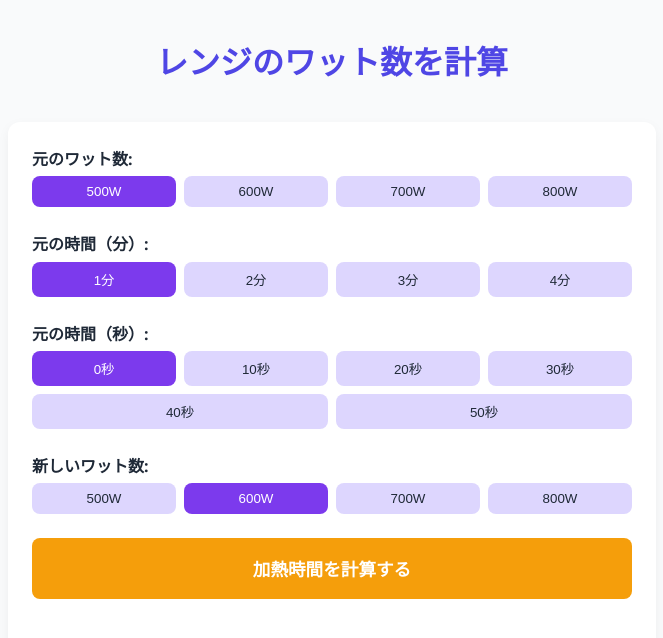
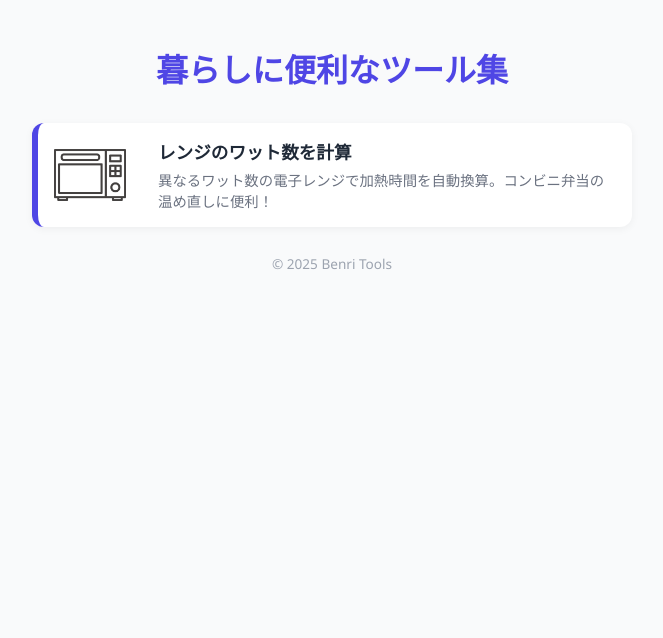
Before and after one commit to benri-tools/benri_tool, a plain HTML site: page index.html in a window 1280 px wide. Shown: the whole page, without its empty margins (308-971 px from the left). Drawn offline with Linux system fonts and the light colour scheme.

Commit message:
Update index.html

```diff
--- a/index.html
+++ b/index.html
@@ -2,171 +2,95 @@
 <html lang="ja">
 <head>
   <meta charset="UTF-8">
-  <title>電子レンジのワット数換算ツール｜加熱時間を自動で計算</title>
-  <meta name="description" content="500W・600W・700W・800Wの電子レンジワット数に対応。元の加熱時間を入力すると、ワット数を変えたときの時間を自動換算。コンビニ弁当を家庭で温めるときに便利なツールです。">
-  <meta name="keywords" content="電子レンジ, 加熱時間, ワット数, 換算ツール, 時間計算, コンビニ弁当, 家庭用レンジ, 生活便利ツール, 自動計算, 時間換算">
-  <meta property="og:title" content="電子レンジのワット数換算ツール｜加熱時間を自動で計算">
-  <meta property="og:description" content="ワット数を変更しても最適な加熱時間が分かる！便利な自動換算ツール。コンビニ弁当の温め直しにも便利。">
+  <meta name="viewport" content="width=device-width, initial-scale=1.0">
+  <title>暮らしに便利なツール集｜Benri Tools</title>
+  <meta name="description" content="電子レンジのワット数計算や生活に役立つ無料Webツールを紹介。日常生活のちょっとした不便を解消するシンプルで使いやすい便利ツール集。">
+  <meta name="keywords" content="電子レンジ, レンジ, 加熱時間, ワット数, 計算, コンビニ弁当, 便利ツール, 無料ツール, 時間換算, 家事, 節約, 生活効率化">
+  <meta property="og:title" content="暮らしに便利なツール集｜Benri Tools">
+  <meta property="og:description" content="電子レンジのワット数換算や日常に便利な無料Webツール集。生活をちょっと楽に、楽しくするための実用ツールを提供します。">
   <meta property="og:image" content="https://benri-tools.github.io/benri_tool/assets/ogp.jpg">
-  <meta property="og:url" content="https://benri-tools.github.io/benri_tool/microwavecalculation/index.html">
+  <meta property="og:url" content="https://benri-tools.github.io/benri_tool/index.html">
   <meta name="twitter:card" content="summary_large_image">
-  <link rel="canonical" href="https://benri-tools.github.io/benri_tool/microwavecalculation/index.html">
-  <meta name="viewport" content="width=device-width, initial-scale=1.0, maximum-scale=1.0, user-scalable=no">
+  <link rel="canonical" href="https://benri-tools.github.io/benri_tool/index.html">
   <style>
-    /* 必要に応じてCSS全体を入れる場所 */
     body {
       font-family: 'Segoe UI', sans-serif;
       background-color: #f9fafb;
       color: #1f2937;
-      padding: 1em;
       margin: 0;
+      padding: 1.5em;
     }
     h1 {
+      color: #4f46e5;
       text-align: center;
-      color: #4f46e5;
-      margin-bottom: 1.2em;
+      margin-bottom: 1em;
     }
-    .tool-box {
+    .tool-list {
+      display: flex;
+      flex-direction: column;
+      gap: 1em;
       max-width: 600px;
       margin: 0 auto;
+    }
+    .tool-item {
+      display: flex;
+      align-items: center;
       background: white;
       border-radius: 12px;
-      padding: 1.5em;
-      box-shadow: 0 4px 12px rgba(0,0,0,0.05);
+      padding: 1em;
+      box-shadow: 0 2px 8px rgba(0,0,0,0.05);
+      border-left: 6px solid #4f46e5;
+      transition: transform 0.2s ease;
     }
-    .group-box {
-      margin-bottom: 1.5em;
+    .tool-item:hover {
+      transform: translateY(-2px);
     }
-    label {
+    .tool-icon {
+      font-size: 2em;
+      margin-right: 1em;
+      color: #4f46e5;
+      display: flex;
+      align-items: center;
+    }
+    .tool-icon img {
+      width: 72px;
+      height: auto;
+    }
+    .tool-info {
+      text-decoration: none;
+    }
+    .tool-info div {
+      font-size: 1.1em;
       font-weight: bold;
-      margin-bottom: 0.4em;
-      display: block;
-    }
-    .button-group {
-      display: flex;
-      flex-wrap: wrap;
-      gap: 0.5em;
-    }
-    .button-group button {
-      flex: 1 1 22%;
-      padding: 0.6em 0;
-      border: none;
-      border-radius: 8px;
-      font-weight: 500;
-      cursor: pointer;
-      background-color: #ddd6fe;
       color: #1f2937;
     }
-    .button-group button.active {
-      background-color: #7c3aed;
-      color: #fff;
+    .tool-info p {
+      margin: 0.3em 0 0;
+      font-size: 0.9em;
+      color: #6b7280;
     }
-    .convert-btn {
-      width: 100%;
-      padding: 1em;
-      background-color: #f59e0b;
-      color: white;
-      border: none;
-      border-radius: 8px;
-      font-size: 1.1em;
-      font-weight: bold;
-      cursor: pointer;
-    }
-    #result {
+    footer {
       text-align: center;
-      margin-top: 1.5em;
-      font-size: 1.8em;
-      color: #7c3aed;
+      margin-top: 2em;
+      font-size: 0.85em;
+      color: #9ca3af;
     }
   </style>
 </head>
 <body>
-  <h1>レンジのワット数を計算</h1>
-  <div class="tool-box">
-    <div class="group-box">
-      <label>元のワット数:</label>
-      <div class="button-group" id="fromWattButtons">
-        <button onclick="setWatt('from', 500)">500W</button>
-        <button onclick="setWatt('from', 600)">600W</button>
-        <button onclick="setWatt('from', 700)">700W</button>
-        <button onclick="setWatt('from', 800)">800W</button>
+  <h1>暮らしに便利なツール集</h1>
+  <div class="tool-list">
+    <a href="https://benri-tools.github.io/benri_tool/microwavecalculation/index.html" class="tool-item" style="text-decoration: none;">
+      <div class="tool-icon"><img src="https://benri-tools.github.io/benri_tool/assets/icons/microwave.png" alt="電子レンジのアイコン"></div>
+      <div class="tool-info">
+        <div>レンジのワット数を計算</div>
+        <p>異なるワット数の電子レンジで加熱時間を自動換算。コンビニ弁当の温め直しに便利！</p>
       </div>
-    </div>
-    <div class="group-box">
-      <label>元の時間（分）:</label>
-      <div class="button-group" id="minuteButtons">
-        <button onclick="setTime('min', 1)">1分</button>
-        <button onclick="setTime('min', 2)">2分</button>
-        <button onclick="setTime('min', 3)">3分</button>
-        <button onclick="setTime('min', 4)">4分</button>
-      </div>
-    </div>
-    <div class="group-box">
-      <label>元の時間（秒）:</label>
-      <div class="button-group" id="secondButtons">
-        <button onclick="setTime('sec', 0)">0秒</button>
-        <button onclick="setTime('sec', 10)">10秒</button>
-        <button onclick="setTime('sec', 20)">20秒</button>
-        <button onclick="setTime('sec', 30)">30秒</button>
-        <button onclick="setTime('sec', 40)">40秒</button>
-        <button onclick="setTime('sec', 50)">50秒</button>
-      </div>
-    </div>
-    <div class="group-box">
-      <label>新しいワット数:</label>
-      <div class="button-group" id="toWattButtons">
-        <button onclick="setWatt('to', 500)">500W</button>
-        <button onclick="setWatt('to', 600)">600W</button>
-        <button onclick="setWatt('to', 700)">700W</button>
-        <button onclick="setWatt('to', 800)">800W</button>
-      </div>
-    </div>
-    <button class="convert-btn" onclick="convertTime()">加熱時間を計算する</button>
-    <div id="result"></div>
+    </a>
+    <!-- 今後ツールを追加する場合は以下に追加 -->
   </div>
-
-  <script>
-    let fromWatt = 500;
-    let toWatt = 600;
-    let selectedMinutes = 1;
-    let selectedSeconds = 0;
-
-    function setWatt(type, value) {
-      if (type === 'from') fromWatt = value;
-      else toWatt = value;
-      updateActive();
-    }
-
-    function setTime(type, value) {
-      if (type === 'min') selectedMinutes = value;
-      else selectedSeconds = value;
-      updateActive();
-    }
-
-    function updateActive() {
-      document.querySelectorAll("#fromWattButtons button").forEach(btn => {
-        btn.classList.toggle("active", parseInt(btn.textContent) === fromWatt);
-      });
-      document.querySelectorAll("#toWattButtons button").forEach(btn => {
-        btn.classList.toggle("active", parseInt(btn.textContent) === toWatt);
-      });
-      document.querySelectorAll("#minuteButtons button").forEach(btn => {
-        btn.classList.toggle("active", btn.textContent.startsWith(selectedMinutes + "分"));
-      });
-      document.querySelectorAll("#secondButtons button").forEach(btn => {
-        btn.classList.toggle("active", btn.textContent.startsWith(selectedSeconds + "秒"));
-      });
-    }
-
-    function convertTime() {
-      const total = selectedMinutes * 60 + selectedSeconds;
-      const converted = total * fromWatt / toWatt;
-      const minutes = Math.floor(converted / 60);
-      const seconds = Math.round(converted % 60);
-      document.getElementById("result").innerHTML = `加熱時間<br><strong>${minutes}分${seconds}秒</strong>`;
-    }
-
-    updateActive();
-  </script>
+  <footer>
+    &copy; 2025 Benri Tools
+  </footer>
 </body>
 </html>
```
